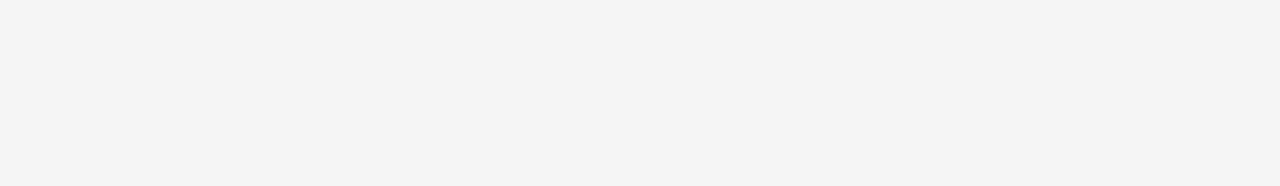
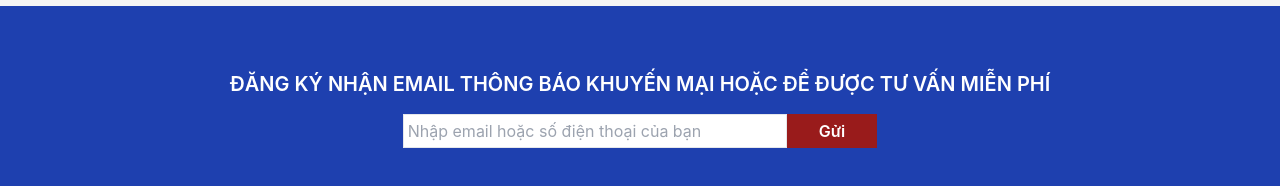
Before and after one commit to PlayerNguyen/tracey-shop, a React (Create React App) app in the folder client/: page / in a window 1280 px wide. Shown: the part 600-786 px from the top of the page. Built offline with nearby package versions, Linux system fonts and the light colour scheme; no server answers.

Commit message:
add footer to user layout

```diff
--- /dev/null
+++ b/client/src/components/Footer.js
@@ -0,0 +1,26 @@
+import React from "react";
+
+function Footer() {
+    return (
+        <>
+            <div className="footer bg-blue-800 text-white py-16 text-center">
+                <div className="mb-4">
+                    <span className="uppercase text-xl font-semibold">
+                        Đăng ký nhận email thông báo khuyến mại hoặc để được tư vấn miễn phí
+                    </span>
+                </div>
+                <div className="mt-4 flex justify-center">
+                    <input
+                        className="input w-96 rounded-none"
+                        placeholder="Nhập email hoặc số điện thoại của bạn"
+                    />
+                    <div className="px-8 font-semibold bg-red-800 flex items-center cursor-pointer">
+                        <span>Gửi</span>
+                    </div>
+                </div>
+            </div>
+        </>
+    );
+}
+
+export default Footer;
--- a/client/src/components/Layout/UserLayout.js
+++ b/client/src/components/Layout/UserLayout.js
@@ -1,5 +1,6 @@
 import React from "react";
 import { Outlet } from "react-router-dom";
+import Footer from "../Footer";
 import Navbar from "../Navbar/Navbar";
 
 function UserLayout() {
@@ -17,6 +18,9 @@ function UserLayout() {
                         <Outlet />
                     </div>
                 </div>
+                <div>
+                    <Footer />
+                </div>
             </div>
         </>
     );
```
